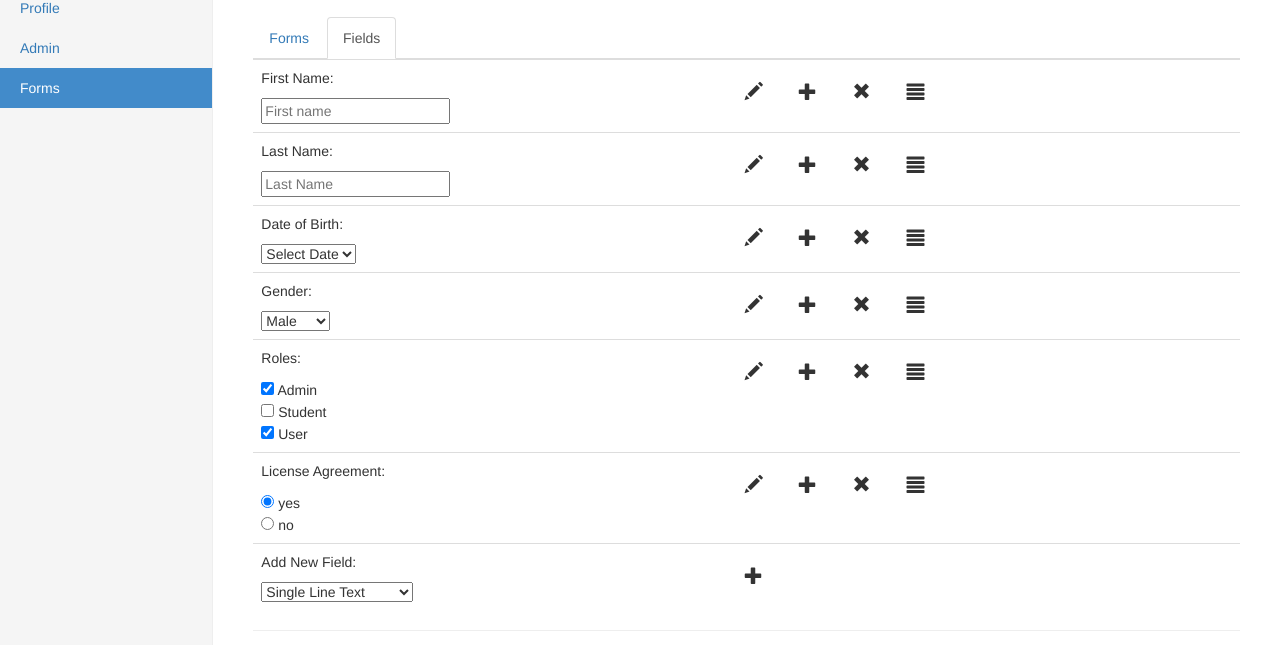
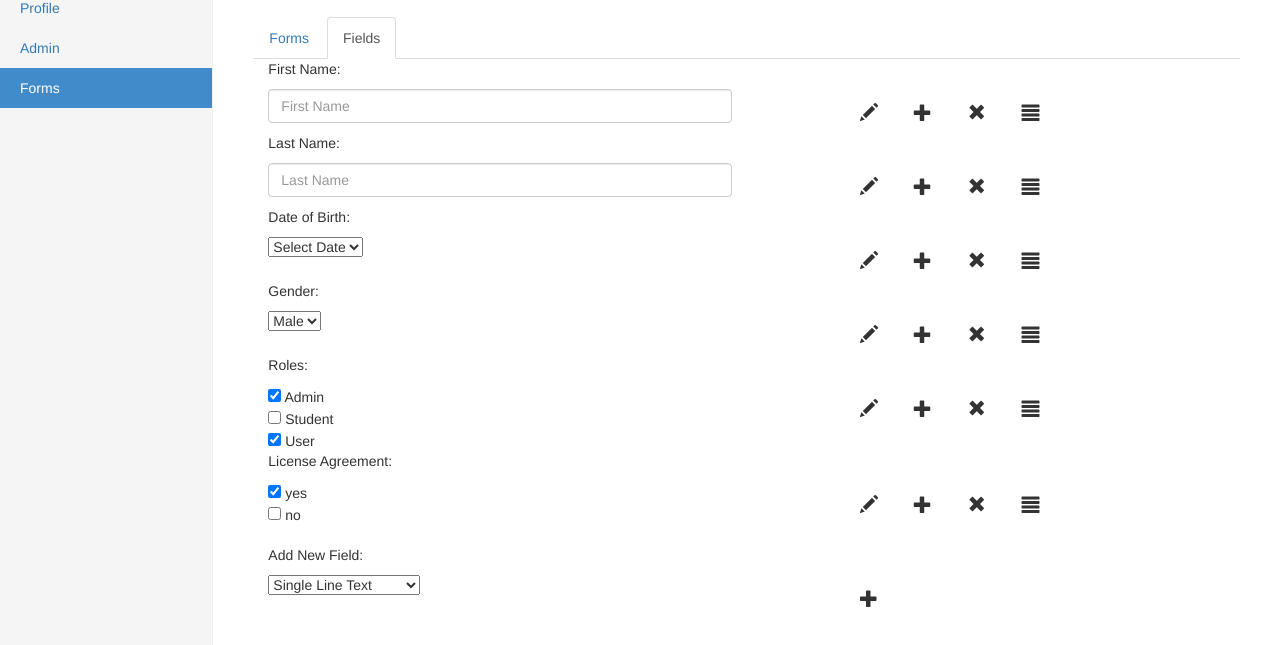
Before and after one commit to gn01249750/WebDevSpring2016, a website: page public/assignment/form-fields.html in a window 1280 px wide. Shown: the part 123-768 px from the top of the page. Drawn offline with nearby package versions, Linux system fonts and the light colour scheme.

Commit message:
updated form-field page, added index page

```diff
--- /dev/null
+++ b/public/assignment/css/portfolio-item.css
@@ -0,0 +1,17 @@
+/*!
+ * Start Bootstrap - Portfolio Item HTML Template (http://startbootstrap.com)
+ * Code licensed under the Apache License v2.0.
+ * For details, see http://www.apache.org/licenses/LICENSE-2.0.
+ */
+
+body {
+    padding-top: 70px; /* Required padding for .navbar-fixed-top. Remove if using .navbar-static-top. Change if height of navigation changes. */
+}
+
+.portfolio-item {
+    margin-bottom: 25px;
+}
+
+footer {
+    margin: 50px 0;
+}
--- /dev/null
+++ b/public/assignment/css/shop-homepage.css
@@ -0,0 +1,54 @@
+/*!
+ * Start Bootstrap - Shop Homepage HTML Template (http://startbootstrap.com)
+ * Code licensed under the Apache License v2.0.
+ * For details, see http://www.apache.org/licenses/LICENSE-2.0.
+ */
+
+body {
+    padding-top: 70px; /* Required padding for .navbar-fixed-top. Remove if using .navbar-static-top. Change if height of navigation changes. */
+}
+
+.slide-image {
+    width: 100%;
+}
+
+.carousel-holder {
+    margin-bottom: 30px;
+}
+
+.carousel-control,
+.item {
+    border-radius: 4px;
+}
+
+.caption {
+    height: 130px;
+    overflow: hidden;
+}
+
+.caption h4 {
+    white-space: nowrap;
+}
+
+.thumbnail img {
+    width: 100%;
+}
+
+.ratings {
+    padding-right: 10px;
+    padding-left: 10px;
+    color: #d17581;
+}
+
+.thumbnail {
+    padding: 0;
+}
+
+.thumbnail .caption-full {
+    padding: 9px;
+    color: #333;
+}
+
+footer {
+    margin: 50px 0;
+}
--- a/public/assignment/form-fields.html
+++ b/public/assignment/form-fields.html
@@ -70,77 +70,108 @@
                 <li role="presentation" class="active"><a href="#">Fields</a></li>
             </ul>
 
-            <form>
-                <table  class="table">
-                    <tr>
-                        <td><p>First Name:</p>
-                            <input type="text" name="First Name" placeholder="First name"></td>
-                        <td><span class="glyphicon glyphicon-pencil btn-lg" aria-hidden="true"></span>
+            <div class="form-group">
+                <p class="col-sm-12">First Name: </p>
+                <div class="col-sm-6">
+                    <input type="firstname" class="form-control" id="firstname" placeholder="First Name">
+                </div>
+                <div class="col-sm-1">
+
+                </div>
+                <div class="col-sm-5">
+                    <span class="glyphicon glyphicon-pencil btn-lg" aria-hidden="true"></span>
                     <span class="glyphicon glyphicon-plus btn-lg" aria-hidden="true"></span>
                     <span class="glyphicon glyphicon-remove btn-lg " aria-hidden="true"></span>
-                            <span class="glyphicon glyphicon-align-justify btn-lg" aria-hidden="true"></span></td>
-                    </tr>
+                    <span class="glyphicon glyphicon-align-justify btn-lg" aria-hidden="true"></span>
+                </div>
 
-                    <tr>
-                        <td><p>Last Name:</p>
-                            <input type="text" name="Last Name" placeholder="Last Name"></td>
-                        <td><span class="glyphicon glyphicon-pencil btn-lg" aria-hidden="true"></span>
+                <p class="col-sm-12">Last Name: </p>
+                <div class="col-sm-6">
+                    <input type="lastname" class="form-control" id="lastname" placeholder="Last Name">
+                </div>
+                <div class="col-sm-1">
+
+                </div>
+                <div class="col-sm-5">
+                    <span class="glyphicon glyphicon-pencil btn-lg" aria-hidden="true"></span>
                     <span class="glyphicon glyphicon-plus btn-lg" aria-hidden="true"></span>
                     <span class="glyphicon glyphicon-remove btn-lg " aria-hidden="true"></span>
-                            <span class="glyphicon glyphicon-align-justify btn-lg" aria-hidden="true"></span></td>
-                    </tr>
+                    <span class="glyphicon glyphicon-align-justify btn-lg" aria-hidden="true"></span>
+                </div>
 
-                    <tr>
-                        <td><p>Date of Birth:</p>
+                <p class="col-sm-12">Date of Birth: </p>
+                <div class="col-sm-6">
                     <select>
                         <option value="Select Date">Select Date</option>
-                            </select></td>
-                        <td><span class="glyphicon glyphicon-pencil btn-lg" aria-hidden="true"></span>
+                    </select>
+                </div>
+                <div class="col-sm-1">
+
+                </div>
+                <div class="col-sm-5">
+                    <span class="glyphicon glyphicon-pencil btn-lg" aria-hidden="true"></span>
                     <span class="glyphicon glyphicon-plus btn-lg" aria-hidden="true"></span>
                     <span class="glyphicon glyphicon-remove btn-lg " aria-hidden="true"></span>
-                            <span class="glyphicon glyphicon-align-justify btn-lg" aria-hidden="true"></span></td>
-                    </tr>
+                    <span class="glyphicon glyphicon-align-justify btn-lg" aria-hidden="true"></span>
+                </div>
 
-                    <tr>
-                        <td><p>Gender:</p>
+                <p class="col-sm-12">Gender: </p>
+                <div class="col-sm-6">
                     <select>
-                                <option value="Male">Male</option>
-                                <option value="Female">Female</option>
-                            </select></td>
-                        <td><span class="glyphicon glyphicon-pencil btn-lg" aria-hidden="true"></span>
+                        <option value="gender">Male</option>
+                    </select>
+                </div>
+                <div class="col-sm-1">
+
+                </div>
+                <div class="col-sm-5">
+                    <span class="glyphicon glyphicon-pencil btn-lg" aria-hidden="true"></span>
                     <span class="glyphicon glyphicon-plus btn-lg" aria-hidden="true"></span>
                     <span class="glyphicon glyphicon-remove btn-lg " aria-hidden="true"></span>
-                            <span class="glyphicon glyphicon-align-justify btn-lg" aria-hidden="true"></span></td>
-                    </tr>
+                    <span class="glyphicon glyphicon-align-justify btn-lg" aria-hidden="true"></span>
+                </div>
 
-                    <tr>
-                        <td><p>Roles:</p>
+
+                <p class="col-sm-12">Roles: </p>
+                <div class="col-sm-6">
                     <form>
                         <input type="checkbox" name="role" value="Admin" checked> Admin<br>
                         <input type="checkbox" name="role" value="Student"> Student<br>
                         <input type="checkbox" name="role" value="User" checked> User
-                            </form></td>
-                        <td><span class="glyphicon glyphicon-pencil btn-lg" aria-hidden="true"></span>
+                    </form>
+                </div>
+                <div class="col-sm-1">
+
+                </div>
+                <div class="col-sm-5">
+                    <span class="glyphicon glyphicon-pencil btn-lg" aria-hidden="true"></span>
                     <span class="glyphicon glyphicon-plus btn-lg" aria-hidden="true"></span>
                     <span class="glyphicon glyphicon-remove btn-lg " aria-hidden="true"></span>
-                            <span class="glyphicon glyphicon-align-justify btn-lg" aria-hidden="true"></span></td>
-                    </tr>
+                    <span class="glyphicon glyphicon-align-justify btn-lg" aria-hidden="true"></span>
+                </div>
 
-                    <tr>
-                        <td><p>License Agreement:</p>
+                <p class="col-sm-12">License Agreement: </p>
+                <div class="col-sm-6">
                     <form>
-                                <input type="radio" name="license agreement" value="yes" checked> yes<br>
-                                <input type="radio" name="license agreement" value="no"> no
-                            </form></td>
-                        <td><span class="glyphicon glyphicon-pencil btn-lg" aria-hidden="true"></span>
+                        <input type="checkbox" name="licenseagreement" value="yes" checked> yes<br>
+                        <input type="checkbox" name="licenseagreement" value="no"> no<br>
+                    </form>
+                </div>
+                <div class="col-sm-1">
+
+                </div>
+                <div class="col-sm-5">
+                    <span class="glyphicon glyphicon-pencil btn-lg" aria-hidden="true"></span>
                     <span class="glyphicon glyphicon-plus btn-lg" aria-hidden="true"></span>
                     <span class="glyphicon glyphicon-remove btn-lg " aria-hidden="true"></span>
-                            <span class="glyphicon glyphicon-align-justify btn-lg" aria-hidden="true"></span></td>
-                    </tr>
+                    <span class="glyphicon glyphicon-align-justify btn-lg" aria-hidden="true"></span>
+                </div>
 
-
-                    <tr>
-                        <td><p>Add New Field:</p>
+                <div class="col-sm-12">
+                    <h1></h1>
+                </div>
+                <p class="col-sm-12">Add New Field:</p>
+                <div class="col-sm-6">
                     <select>
                         <option value="singleLineOption">Single Line Text</option>
                         <option value="Date">Date</option>
@@ -149,18 +180,16 @@
                         <option value="Radiobuttons">Radio Buttons</option>
                         <option value="ParagraphText">Paragraph Text Field</option>
                     </select>
-                        <td><span  class="glyphicon glyphicon-plus btn-lg" aria-hidden="true"></span></td>
-                    </tr>
-                </table>
-                <hr>
-                <table>
+                </div>
+                <div class="col-sm-1">
+
+                </div>
+                <div class="col-sm-5">
+                    <span class="glyphicon glyphicon-plus btn-lg" aria-hidden="true"></span>
+                </div>
 
 
-
-
-
-                </table>
-            </form>
+            </div>
 
 
         </div>
```
Also changed, not shown: public/assignment/admin.html (+9 -7 lines), public/assignment/forms.html (+9 -4 lines), public/assignment/login.html (+2 -2 lines), public/assignment/profile.html (+5 -5 lines), public/assignment/register.html (+4 -4 lines), public/index.html (added, +132 -0 lines), 1 other file. Lines whose indentation alone changed are shown as unchanged.
